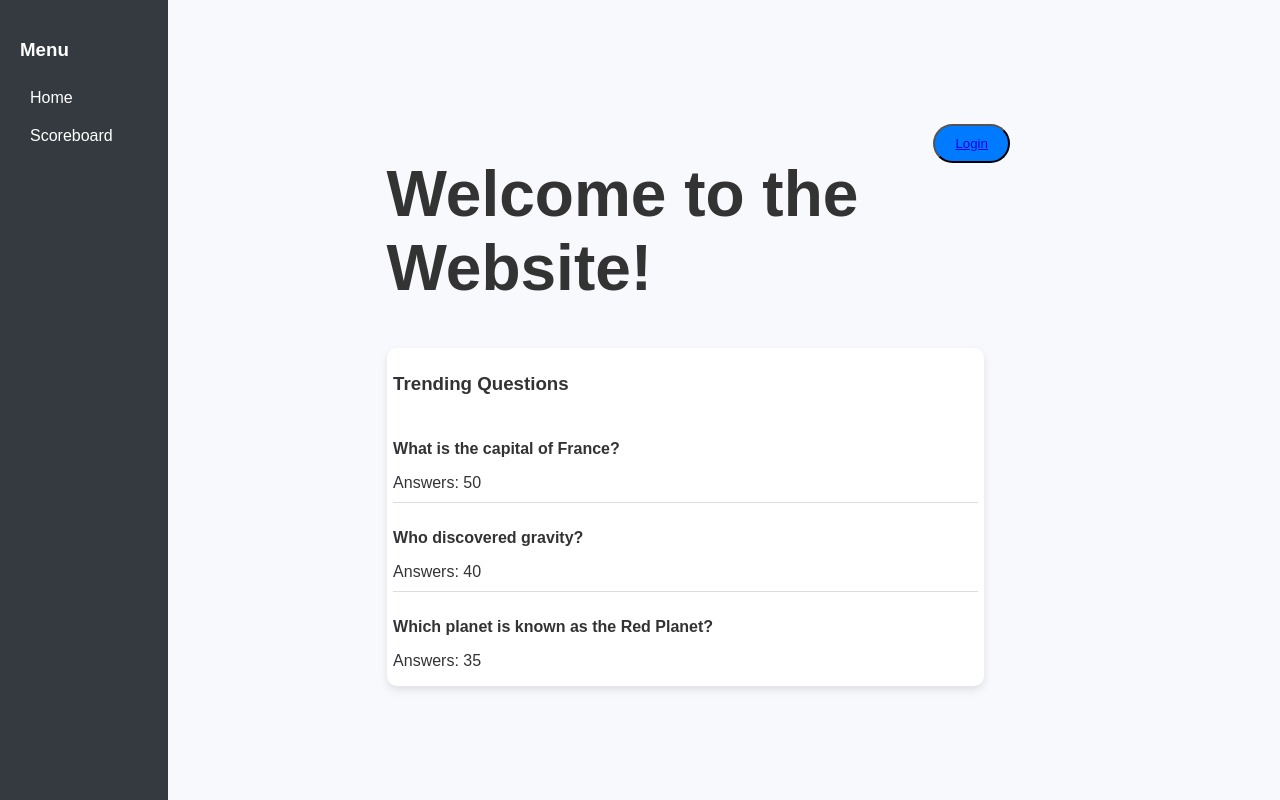
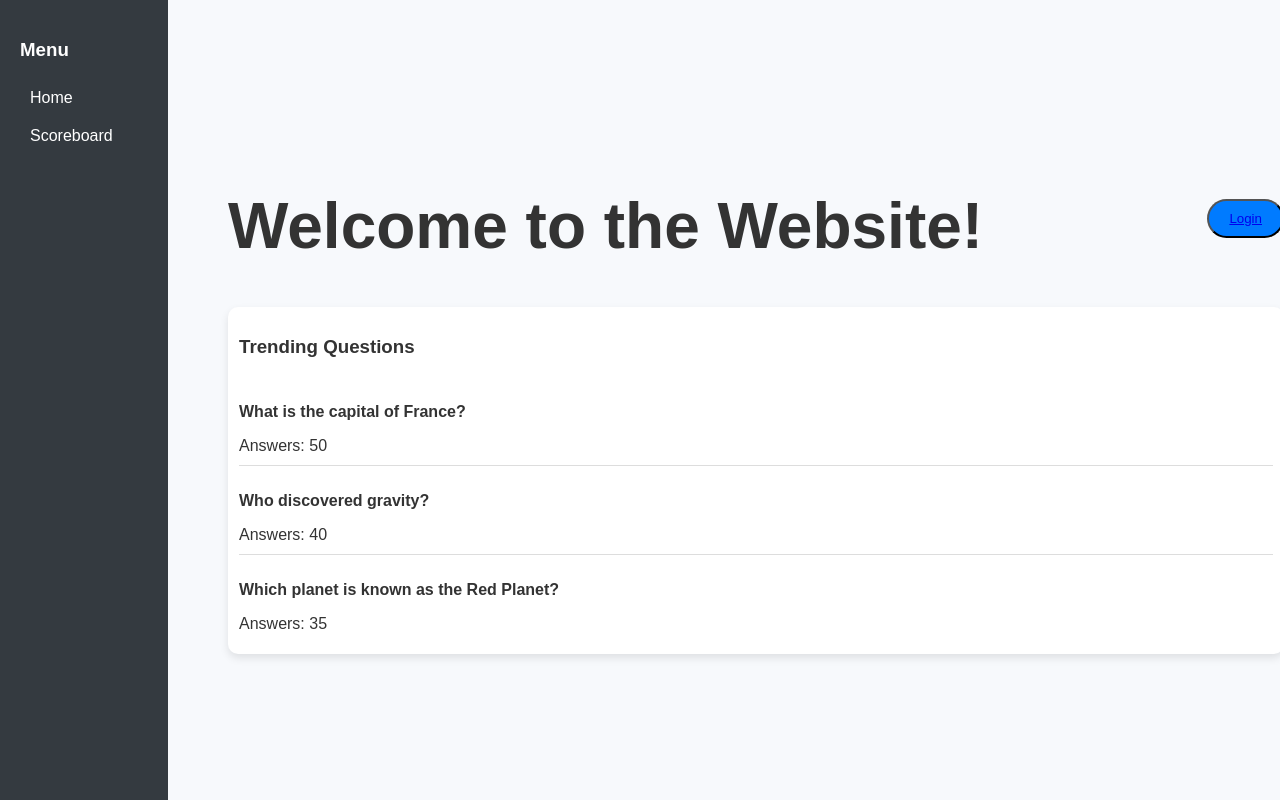
Before and after one commit to alirf2077/web_course_project_Phase2, a React (Create React App) app: page / in a window 1280 px wide. Built offline with nearby package versions, Linux system fonts and the light colour scheme.

Commit message:
static auth page added

```diff
--- a/src/App.js
+++ b/src/App.js
@@ -13,12 +13,13 @@ import './styles/login_styles.css';
 function App() {
   return (
     <Router>
-      <div className="main-content">
         <Routes>
           <Route
             path="/"
             element={
               <>
+                <div className="main-content">
+
                 <Sidebar />
 
                 <button id="loginBtn" className="btn btn-login">
@@ -26,12 +27,13 @@ function App() {
                 </button>
                 <Welcome />
                 <TrendingQuestions />
+                </div>
+
               </>
             }
           />
           <Route path="/login" element={<Login />} />
         </Routes>
-      </div>
     </Router>
   );
 }
--- a/src/styles/home_styles.css
+++ b/src/styles/home_styles.css
@@ -4,8 +4,6 @@
   box-shadow: 0 4px 8px rgba(0, 0, 0, 0.1);
 
   margin-left: 4%; /* Adjust for sidebar width */
-  margin-right: 4%; /* Adjust for sidebar width */
-
   margin-top: 4%;
   padding: 1%;
 
--- a/src/styles/login_styles.css
+++ b/src/styles/login_styles.css
@@ -16,7 +16,7 @@ body {
   box-shadow: 0 4px 8px rgba(0, 0, 0, 0.1);
   padding: 30px;
   max-width: 1000px;
-  margin-right: 140px;
+  /* margin-right: 140px; */
   width: 450px;
 }
 
--- a/src/styles/shared_styles.css
+++ b/src/styles/shared_styles.css
@@ -27,5 +27,7 @@ body {
 
   .main-content {
     margin-left: 12%;
-    padding: 1%;
+    padding: 0%;
+    width: 1100px;
+    margin-right: 100px;
   }
```
